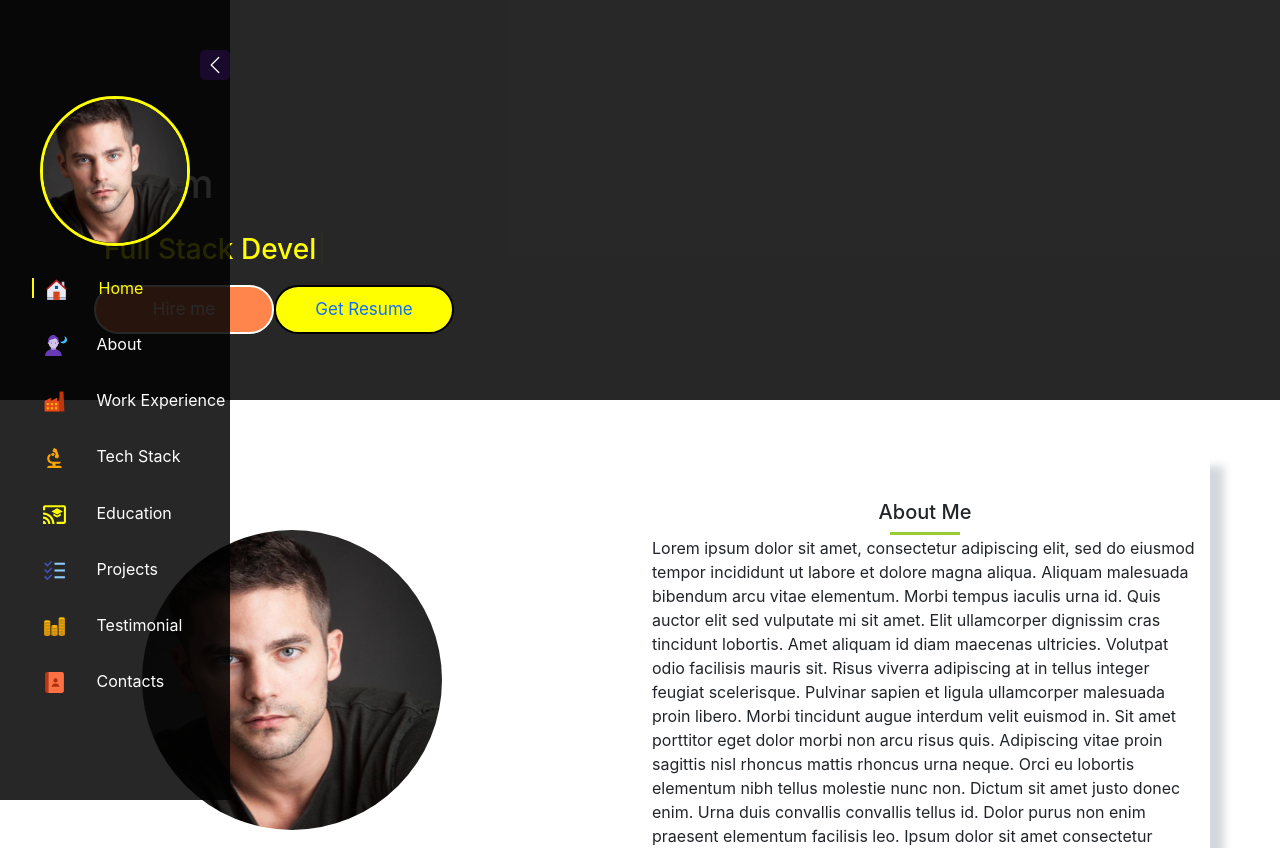
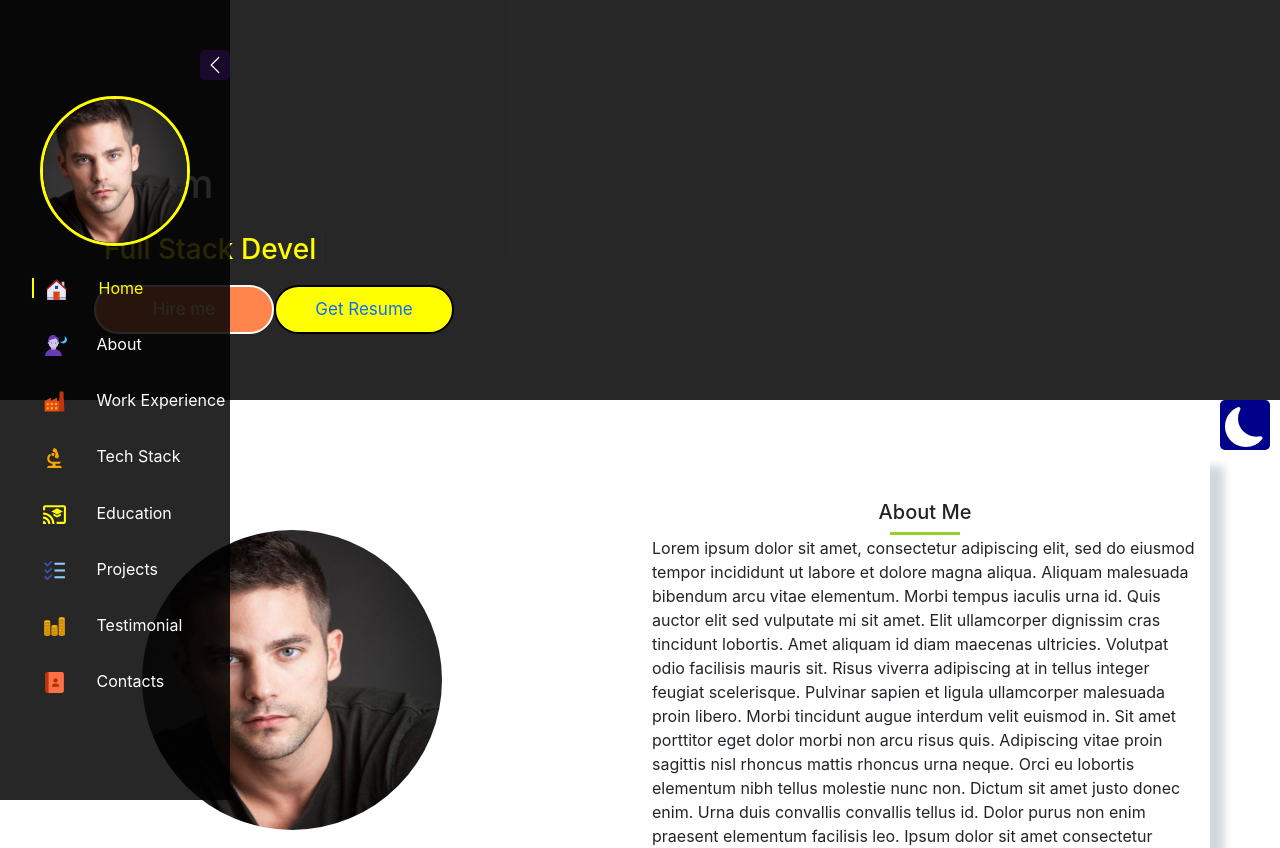
Before and after one commit to ingarbi/yt_react_web_portfolio, a React (Create React App) app: page / in a window 1280 px wide. Shown: the top 848 px of the page. Built offline with nearby package versions, Linux system fonts and the light colour scheme.

Commit message:
#23 DarkTheme

```diff
--- a/src/App.js
+++ b/src/App.js
@@ -1,4 +1,4 @@
-import React from "react";
+import React, { createContext, useState } from "react";
 import Sidebar from "./Components/Sidebar/Sidebar";
 import About from "./Components/About/About";
 import TechStack from "./Components/TechStack/TechStack";
@@ -12,11 +12,22 @@ import NavbarMobileView from "./Components/Sidebar/NavbarMobileView";
 import ScrollToTop from "react-scroll-to-top";
 import "./App.css";
 
+export const ThemeContext = createContext(null)
+
 const App = () => {
+
+  const [theme, setTheme] = useState("light")
+  const changeTheme = () => {
+    setTheme((prev) => (prev === "light" ? "dark" : "light"))
+  }
+
+
+
   return (
-    <>
+    <ThemeContext.Provider value={{theme, changeTheme}}>
+      <div id={theme}>
       <NavbarMobileView />
-      <Sidebar />
+      <Sidebar changeTheme={changeTheme} theme={theme} />
       <About />
       <WorkExperience />
       <TechStack />
@@ -24,12 +35,16 @@ const App = () => {
       <Project />
       <Testimonial />
       <Contact />
+      </div>
+
+
+
       <ScrollToTop
         smooth
         color="white"
         style={{ borderRadius: "75px", backgroundColor: "blueviolet" }}
       />
-    </>
+    </ThemeContext.Provider>
   );
 };
 
--- a/src/Components/Home/Home.css
+++ b/src/Components/Home/Home.css
@@ -45,3 +45,23 @@
 .get-resume-button a {
   text-decoration: none;
 }
+
+.theme-change{
+  height: 50px;
+  width: 50px;
+  justify-content: center;
+  background-color: darkblue;
+  margin-right: 10px;
+  position: fixed;
+  right: 0;
+  text-align: center;
+  vertical-align: middle;
+  top: 150px;
+  line-height: 50px;
+  margin-top: 250px;
+  border-radius: 5px;
+  cursor: pointer;
+  z-index: 1;
+
+
+}
--- a/src/Components/Home/Home.js
+++ b/src/Components/Home/Home.js
@@ -2,10 +2,18 @@ import React from "react";
 import "./Home.css";
 import Typewriter from "typewriter-effect";
 import MyCV from "./cv.pdf";
+import { BsFillMoonFill, BsFillSunFill } from 'react-icons/bs';
 
-const Home = () => {
+
+const Home = ({theme, changeTheme}) => {
   return (
     <div className="container-fluid home" id="home">
+
+      <div className="theme-change" onClick={changeTheme}>
+        {theme === 'light' ? (<p><BsFillMoonFill size={40} /></p>): (<BsFillSunFill size={40} />)}
+
+      </div>
+
       <div className="container home-content">
         <h1>Hi I'm</h1>
         <h3>
--- a/src/Components/Sidebar/Sidebar.js
+++ b/src/Components/Sidebar/Sidebar.js
@@ -4,7 +4,7 @@ import Home from "../Home/Home";
 import { BsChevronLeft, BsChevronRight } from "react-icons/bs";
 import SidebarList from "./SidebarList";
 
-const Sidebar = () => {
+const Sidebar = ({theme, changeTheme}) => {
   const [expandSidebar, setExpandSidebar] = useState(true);
   const handleClick = () => {
     setExpandSidebar(!expandSidebar);
@@ -25,7 +25,7 @@ const Sidebar = () => {
       </div>
 
       <div className="container">
-        <Home />
+        <Home changeTheme={changeTheme} theme={theme}/>
       </div>
     </div>
   );
```
